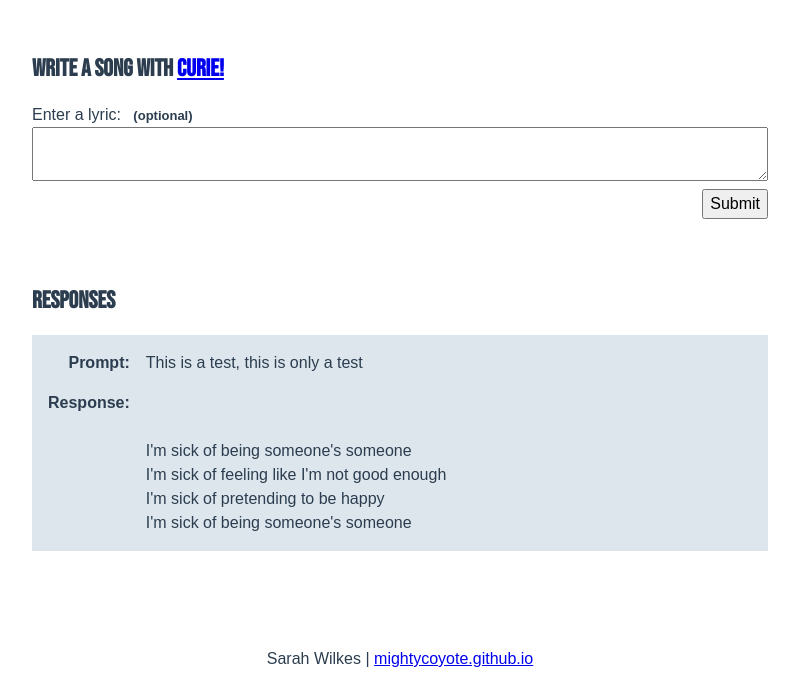
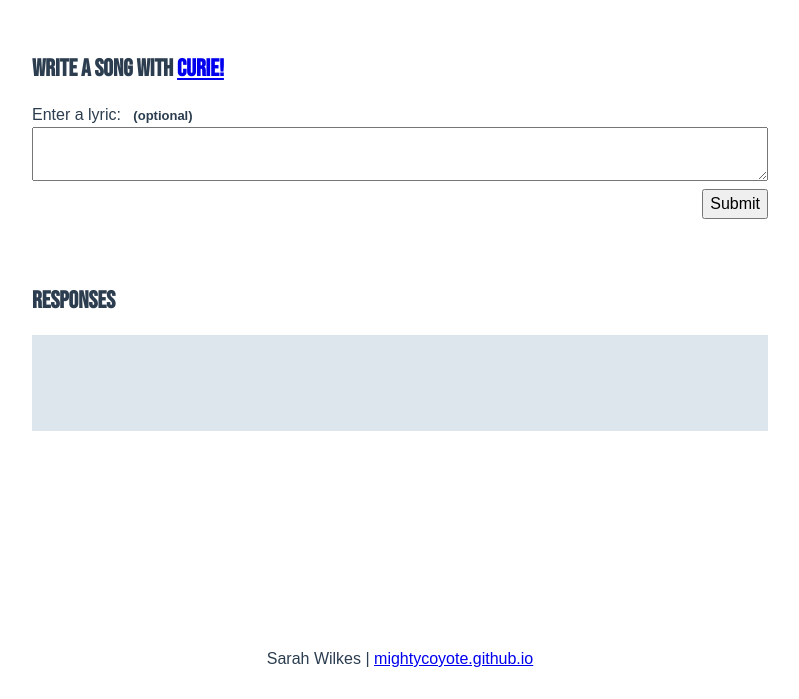
Before and after one commit to mightycoyote/shopify-2022, a website built with Vite: page index.html in a window 1280 px wide. Shown: the part 101-800 px from the top of the page, without its empty margins (240-1039 px from the left). Built offline with nearby package versions, Linux system fonts and the light colour scheme; a web font is replaced by a local one.

Commit message:
remove placeholder response

```diff
--- a/index.html
+++ b/index.html
@@ -30,20 +30,9 @@
     <h2>Responses</h2>
     <output form="prompt_for_api" id="prompt_output">
 
-      <div class="prompt_and_response">
-
-        <p class="prompt_label">Prompt:</p>
-        <p>This is a test, this is only a test</p>
-
-        <p class="response_label">Response:</p>
-        <p class="newline">
-
-          I'm sick of being someone's someone
-          I'm sick of feeling like I'm not good enough
-          I'm sick of pretending to be happy
-          I'm sick of being someone's someone</p>
-
-      </div>
+      <div class="prompt_and_response"></div>
+      <div class="prompt_and_response"></div>
+      <div class="prompt_and_response"></div>
 
     </output>
   </div>
```
